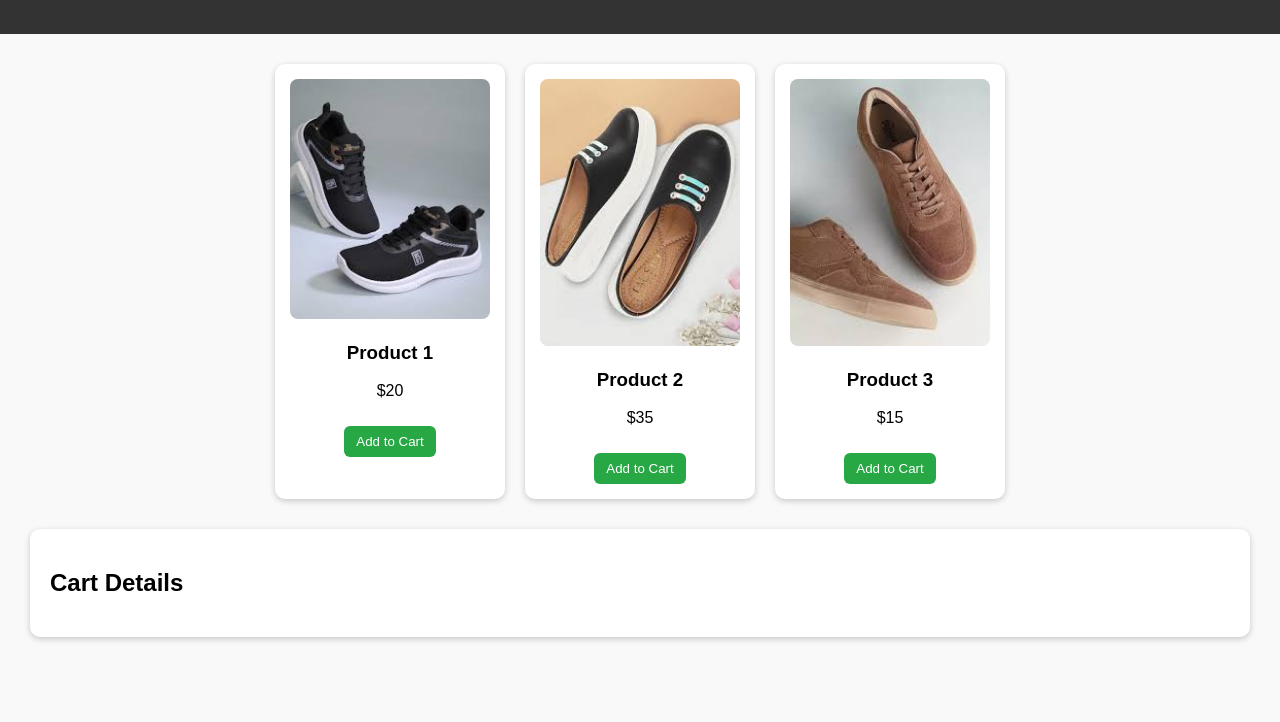
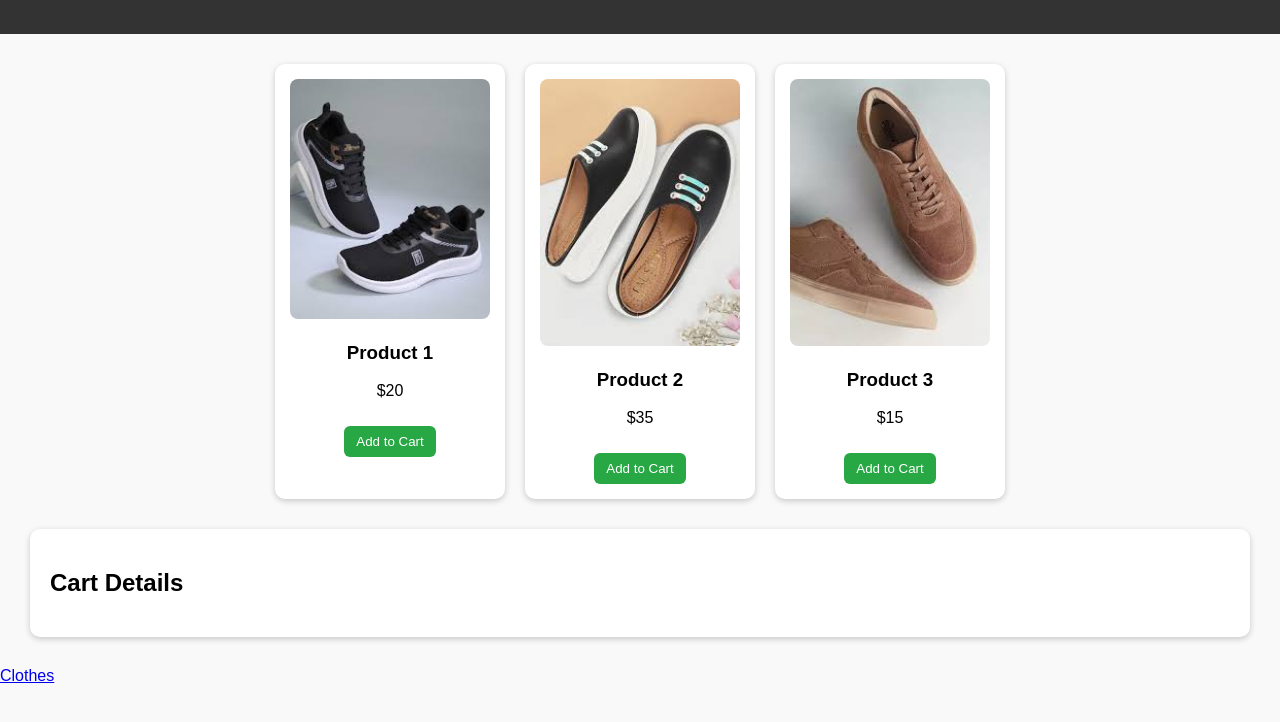
Before and after one commit to chandrikaavugaddi/sample-e-commerce, a plain HTML site: page index.html in a window 1280 px wide. Shown: the part 76-798 px from the top of the page. Drawn offline with Linux system fonts and the light colour scheme.

Commit message:
Update index.html

```diff
--- a/index.html
+++ b/index.html
@@ -46,6 +46,6 @@
   </section>
 
   <script src="script.js"></script>
-  <a href="index1.html>Clothes</a>
+  <a href="index1.html" alt+Clothes">Clothes</a>
 </body>
 </html>
```
